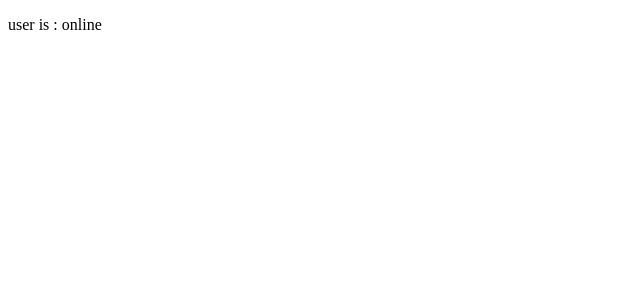
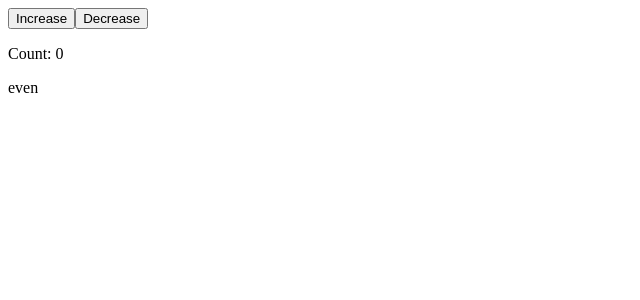
Before and after one commit to bolanpartik/learnings, a React (Vite) app in the folder React-basic/: page / in a window 1280 px wide. Shown: the top 300 px of the page, without its empty margins (0-640 px from the left). Built offline with nearby package versions, Linux system fonts and the light colour scheme.

Commit message:
create a even selector in recoil

```diff
--- a/React-basic/src/App.jsx
+++ b/React-basic/src/App.jsx
@@ -1,12 +1,10 @@
-import { useIsOnline } from "./hooks/useIsOnline"
+import SelectorRecoil from "./SelectorRecoil"
 
 function App() {
 
-  const isOnline = useIsOnline()
-
   return (
     <>
-      <p>user is : {isOnline ? 'online' : 'offline'}</p>
+      <SelectorRecoil/>
     </>
   )
 }
--- /dev/null
+++ b/React-basic/src/SelectorRecoil.jsx
@@ -0,0 +1,53 @@
+import { RecoilRoot, atom, useSetRecoilState, useRecoilValue, selector } from 'recoil'
+
+const countAtom = atom({
+  key: 'countState',
+  default: 0
+})
+
+const evenSelector = selector({
+  key: 'isEvenSelector',
+  get: function ({ get }) {
+    const count = get(countAtom)
+    return count % 2 == 0
+  }
+})
+
+export default function SelectorRecoil() {
+  return (
+    <RecoilRoot>
+      <Parent />
+    </RecoilRoot>
+  )
+}
+
+function Parent() {
+  return <>
+    <Incrase />
+    <Decrease />
+    <Value />
+    <IsEven />
+  </>
+}
+
+function Decrease() {
+  const setCount = useSetRecoilState(countAtom)
+  return <button onClick={() => setCount(count => count - 2)}>Decrease</button>
+}
+
+function Incrase() {
+  const setCount = useSetRecoilState(countAtom)
+  return <button onClick={() => setCount(count => count + 1)}>Increase</button>
+}
+
+function Value() {
+  const countValue = useRecoilValue(countAtom)
+  return <p>Count: {countValue}</p>
+}
+
+function IsEven() {
+  const isEven = useRecoilValue(evenSelector)
+  return <div>
+    {isEven ? ' even ' : ' odd '}
+  </div>
+}
```
